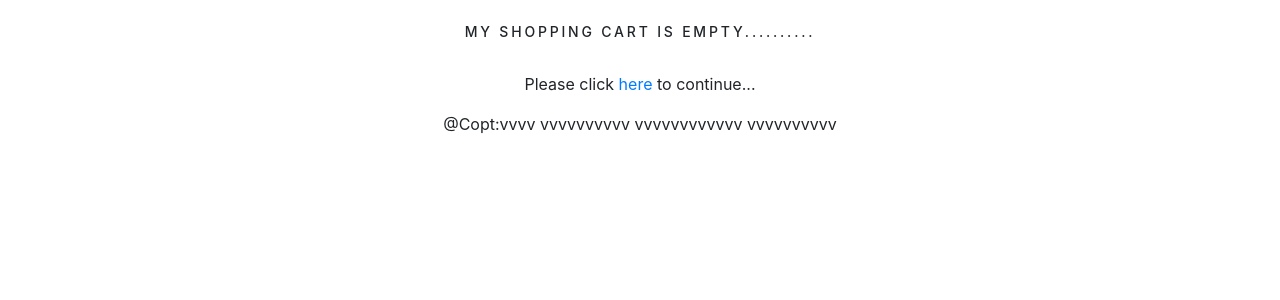
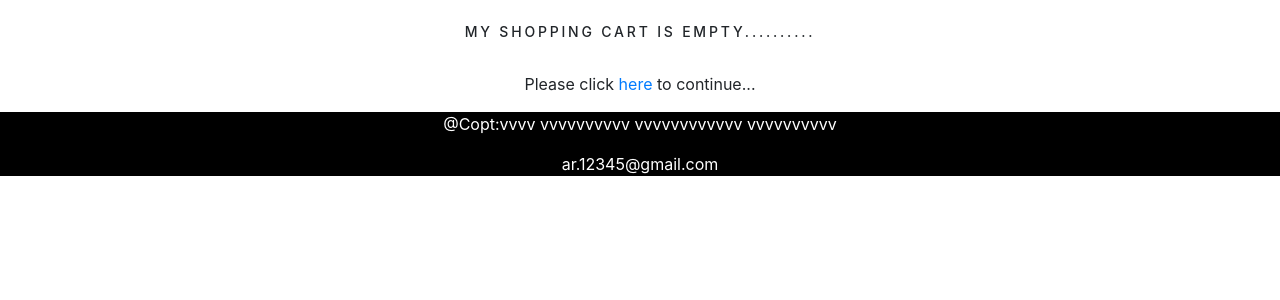
Before and after one commit to ashikarah/secondproject, a Django app: page /cart/ in a window 1280 px wide. Shown: the part 245-545 px from the top of the page. Run offline with Django 4.2, Linux system fonts and the light colour scheme; data comes from the database, SQL or seed files in the repository; some libraries are stand-ins or nearby versions.

Commit message:
Update footer.html

```diff
--- a/shopping/template/footer.html
+++ b/shopping/template/footer.html
@@ -1,3 +1,28 @@
-<div class="footer navbar-fixed-bottom my-footer">
-<p class="text-center"> @Copt:vvvv vvvvvvvvvv vvvvvvvvvvvv vvvvvvvvvv</p>
-    </div>
+
+<!--<div class="footer navbar-fixed-bottom my-footer">-->
+<!--<p class="text-center"> @Copt:vvvv vvvvvvvvvv vvvvvvvvvvvv vvvvvvvvvv</p>-->
+<!--    </div>-->
+<!DOCTYPE html>
+<html>
+<head>
+<meta name="viewport" content="width=device-width, initial-scale=1">
+<style>
+.footer {
+
+   left: 0;
+   bottom: 0;
+   width: 100%;
+   background-color: black;
+   color: white;
+   text-align: center;
+}
+</style>
+</head>
+<body>
+<div class="footer">
+  <p>@Copt:vvvv vvvvvvvvvv vvvvvvvvvvvv vvvvvvvvvv</p>
+    <p>ar.12345@gmail.com</p>
+</div>
+
+</body>
+</html>
```
